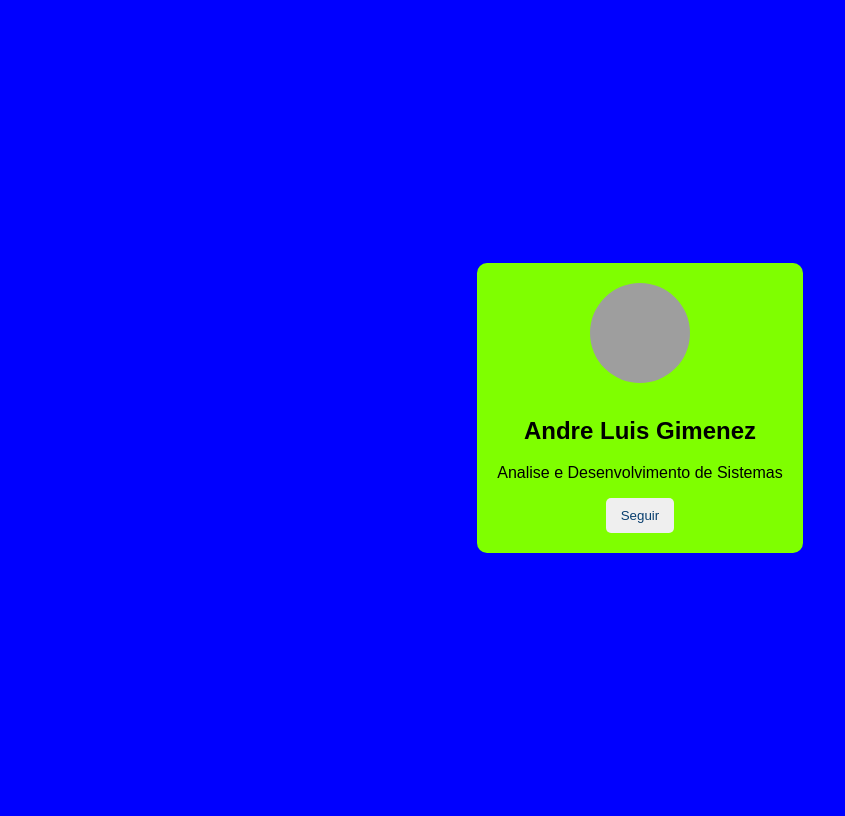
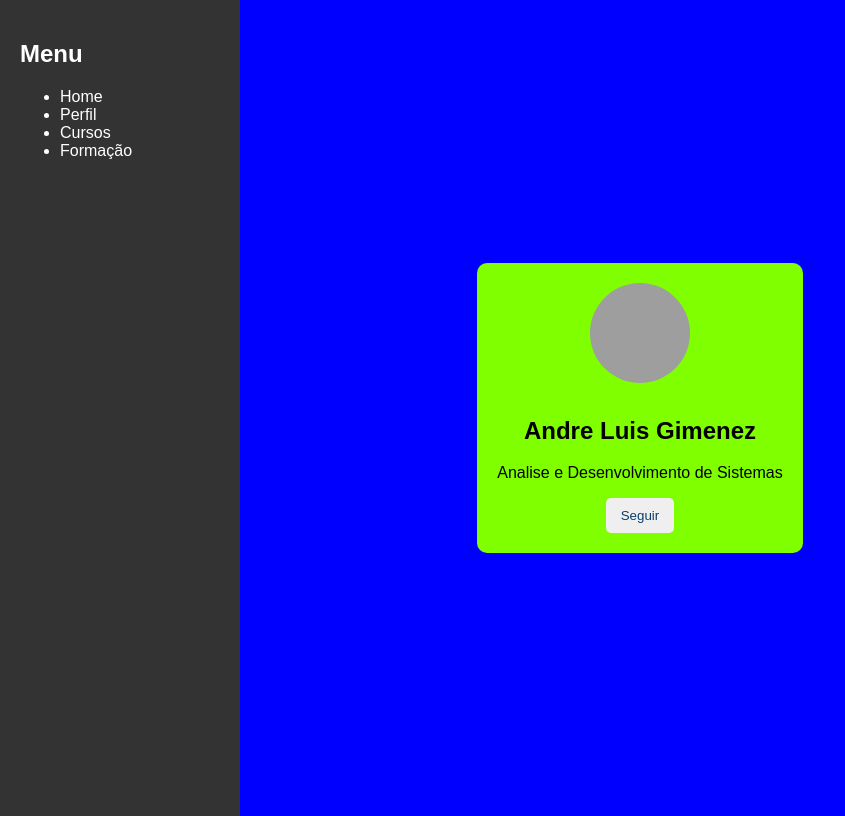
Before and after one commit to ALG16051983/linguagemprogramacao, a plain HTML site: page index.html in a window 1280 px wide. Shown: the whole page, without its empty margins (0-845 px from the left). Drawn offline with Linux system fonts and the light colour scheme; grey boxes are pictures that could not be loaded.

Commit message:
meu primeiro commit

```diff
--- a/css/styles.css
+++ b/css/styles.css
@@ -32,3 +32,14 @@ button:hover {
     height: 100px; /* altura da imagem */
     margin-bottom: 10px; /* espacamento externo abaixo */
 }
+
+.sidebar {
+    width: 200px;
+    height: 100vh;
+    background: #333;
+    color: white;
+    padding: 20px;
+    position: fixed;
+    left: 0;
+    top: 0;
+}
--- a/index.html
+++ b/index.html
@@ -11,6 +11,16 @@
 
     </head>
     <body>
+        <div class="sidebar">
+            <h2>Menu</h2>
+            <ul> <!-- lista nao ordenada-->
+                <li>Home</li>
+                <li>Perfil</li>
+                <li>Cursos</li>
+                <li>Formação</li>
+            </ul>
+        </div>
+
         <div class="card">
             <img class="image" src="https://i.postimg.cc/qqJBZbqq/Whats-App-Image-2025-02-18-at-08-15-06.jpg" alt="Foto do perfil"/>
             <h2>Andre Luis Gimenez</h2>
```
